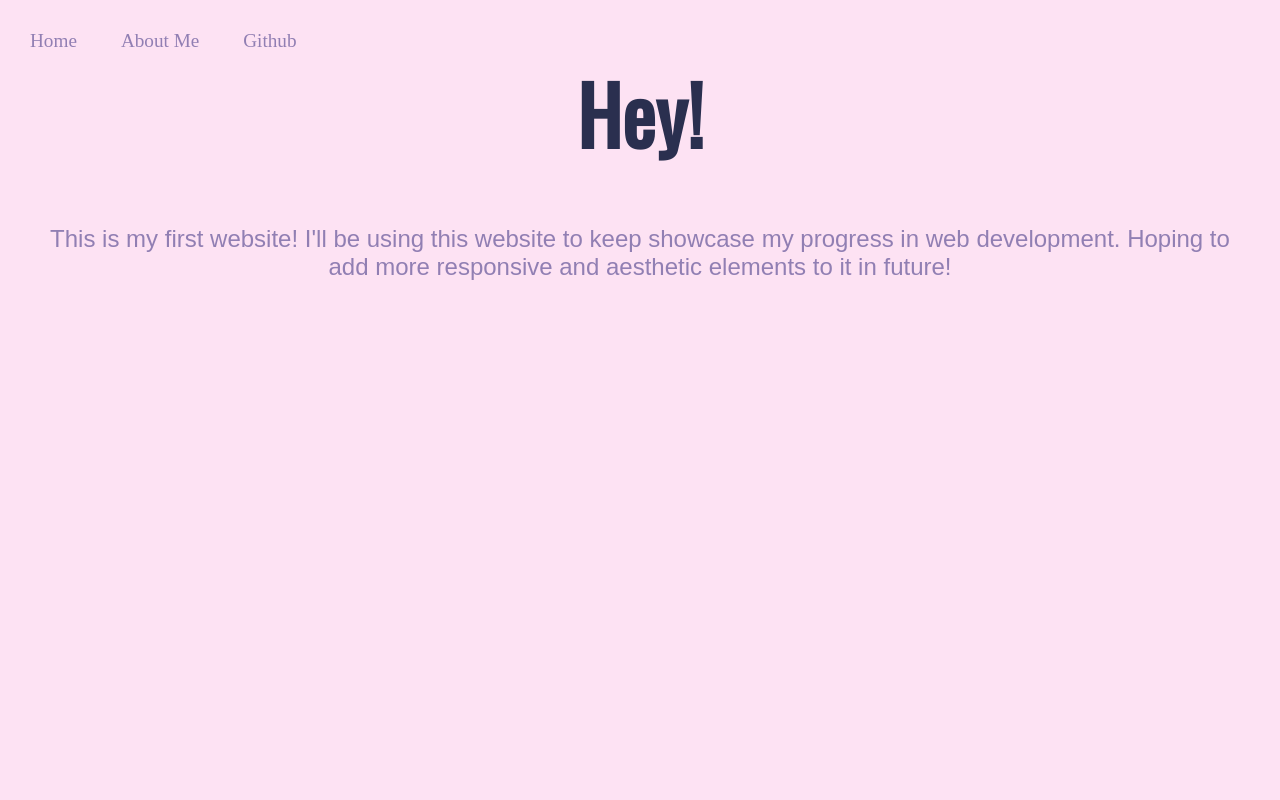
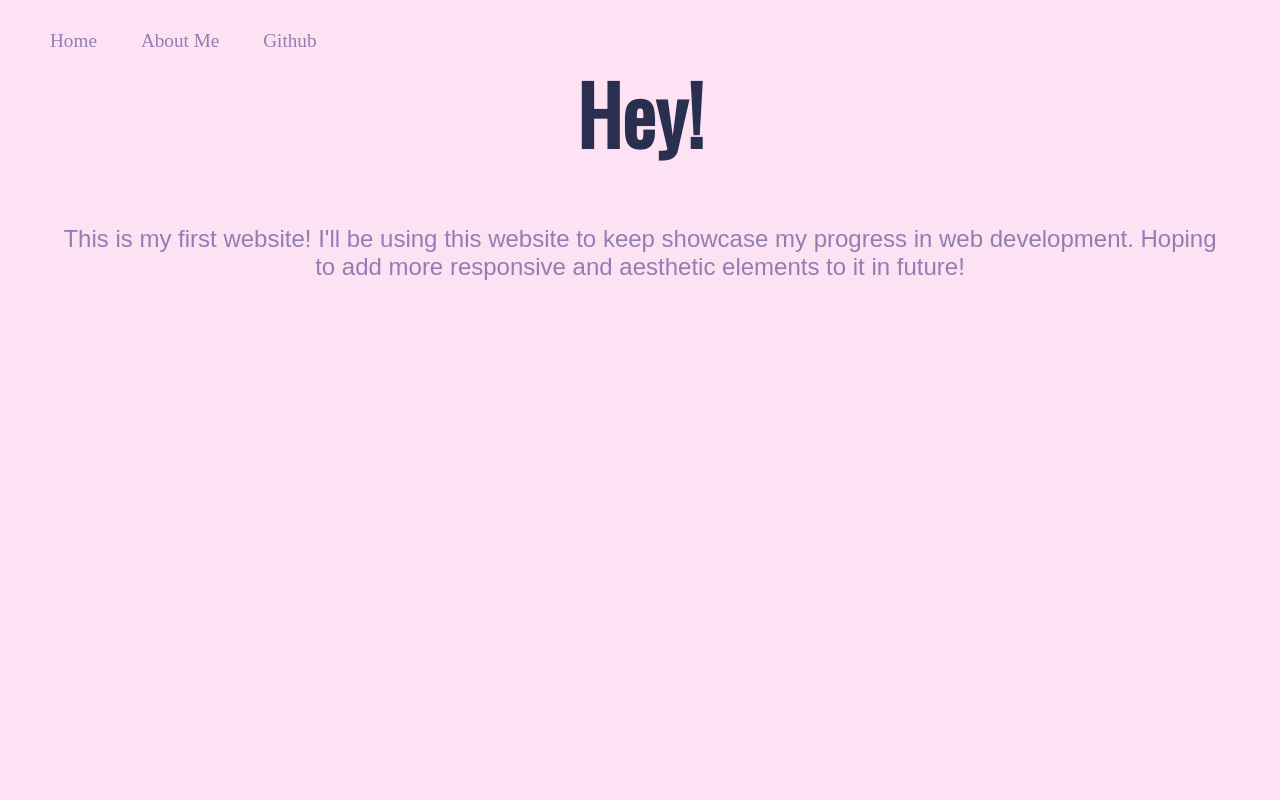
Before and after one commit to lasyasandhu/ProgressWebsite.github.io, a plain HTML site: page index.html in a window 1280 px wide. Shown: the top 800 px of the page. Drawn offline with nearby package versions, Linux system fonts and the light colour scheme; a web font is replaced by a local one.

Commit message:
Add files via upload

```diff
--- a/style/main.css
+++ b/style/main.css
@@ -1,7 +1,6 @@
 
     body{
     text-align: center;
-    margin:50px;
     background-color: #FDE2F3;
 }
 
@@ -17,6 +16,7 @@ p{
     color:#917FB3;
     font-size: 1.5rem;
     font-weight: 100;
+    margin:50px;
      }
 .main{
     color:#917FB3;
@@ -51,6 +51,7 @@ p{
     position:absolute;
     top:10px;
     left:10px;
+    margin-left:20px;
 }
 
 
@@ -60,3 +61,14 @@ p{
 
     }
 }
+
+.spacer{
+    aspect-ratio: 900/600;
+    width:100%;
+    background-repeat:no-repeat;
+    background-position: center;
+    background-size: cover;
+}
+.layer1{
+    background-image: url(../layered-waves-haikei.svg);
+}
```
